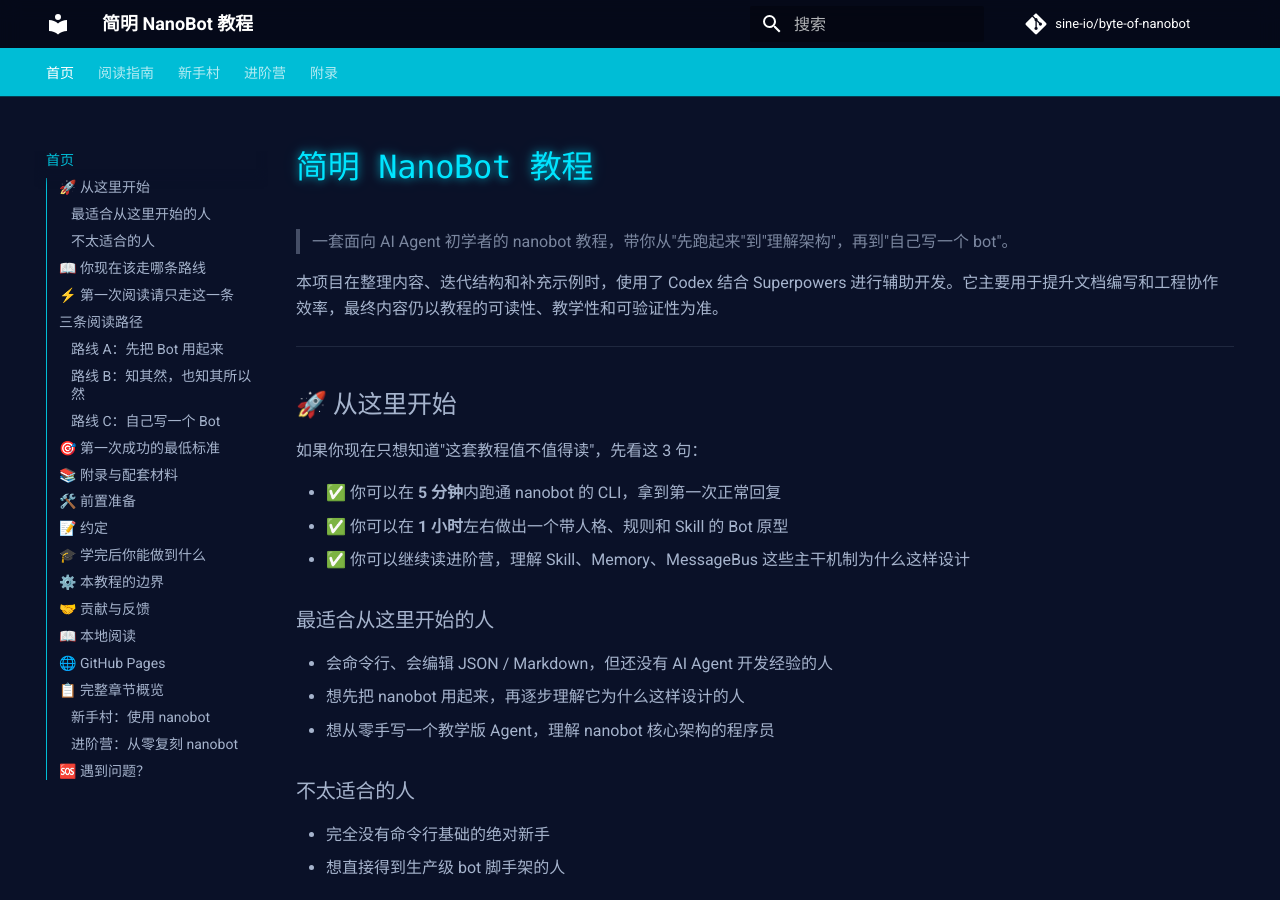
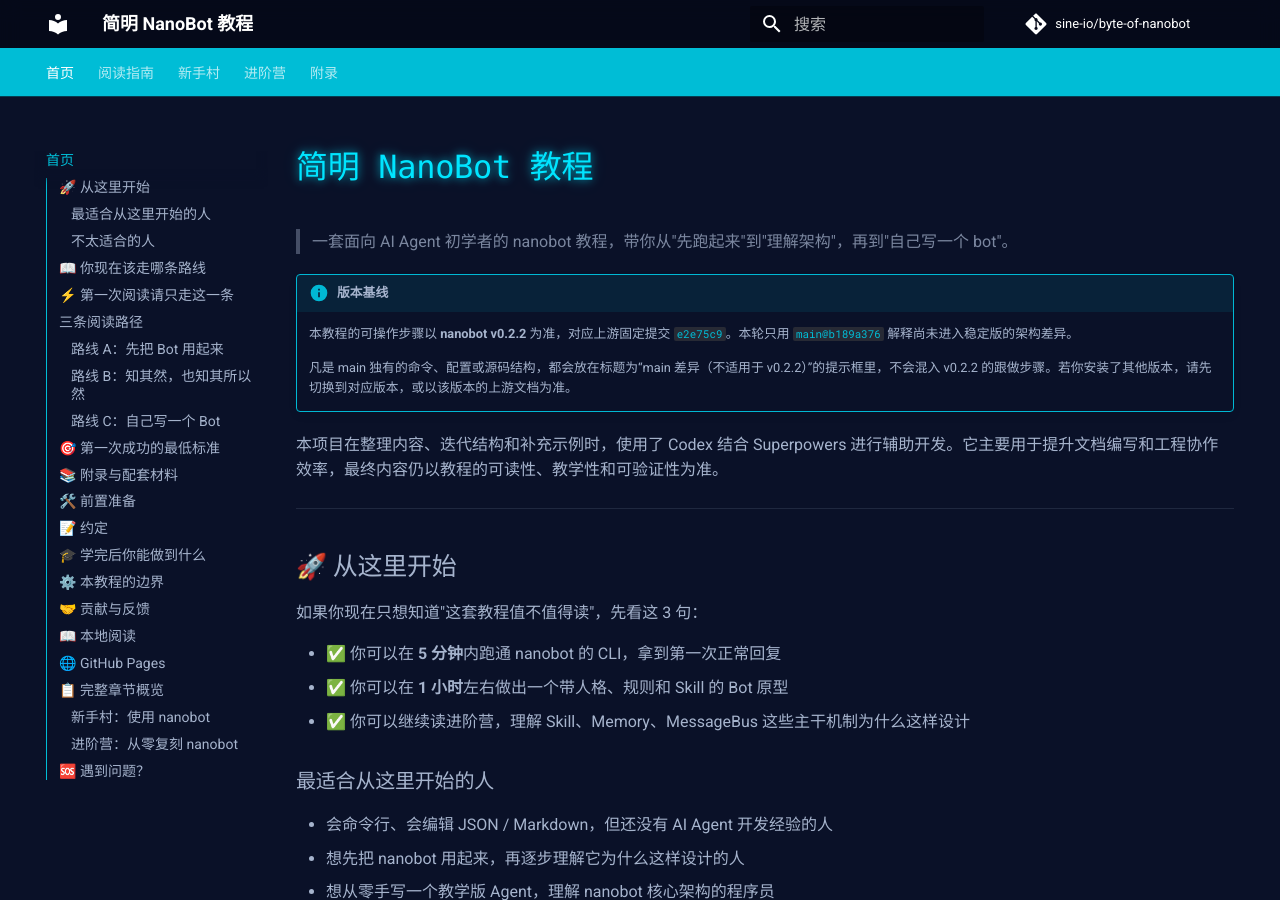
Before and after one commit to sine-io/byte-of-nanobot, an MkDocs documentation site: the page built from docs/index.md, in a window 1280 px wide and 900 px high. Built offline with MkDocs 1.6.1 and Material for MkDocs 9.7.7, drawn with Linux system fonts in a browser that asks for light colours; comment, search, counter and statistics services are not loaded.

Commit message:
docs: establish nanobot version baseline (#21)
Co-authored-by: Ubuntu <ubuntu@localhost.localdomain>

```diff
--- a/docs/index.md
+++ b/docs/index.md
@@ -1,6 +1,12 @@
 # 简明 NanoBot 教程
 
 > 一套面向 AI Agent 初学者的 nanobot 教程，带你从"先跑起来"到"理解架构"，再到"自己写一个 bot"。
+
+!!! info "版本基线"
+
+    本教程的可操作步骤以 **nanobot v0.2.2** 为准，对应上游固定提交 [`e2e75c9`](https://github.com/HKUDS/nanobot/tree/e2e75c913f3524d4bc5b23487a4eed5329eef182)。本轮只用 [`main@b189a376`](https://github.com/HKUDS/nanobot/tree/b189a37648e4fa64f662b15de4f78ffd0bab403b) 解释尚未进入稳定版的架构差异。
+
+    凡是 main 独有的命令、配置或源码结构，都会放在标题为“main 差异（不适用于 v0.2.2）”的提示框里，不会混入 v0.2.2 的跟做步骤。若你安装了其他版本，请先切换到对应版本，或以该版本的上游文档为准。
 
 本项目在整理内容、迭代结构和补充示例时，使用了 Codex 结合 Superpowers 进行辅助开发。它主要用于提升文档编写和工程协作效率，最终内容仍以教程的可读性、教学性和可验证性为准。
 
```
Also changed, not shown: docs/zh-cn/README.md (+6 -0 lines).
